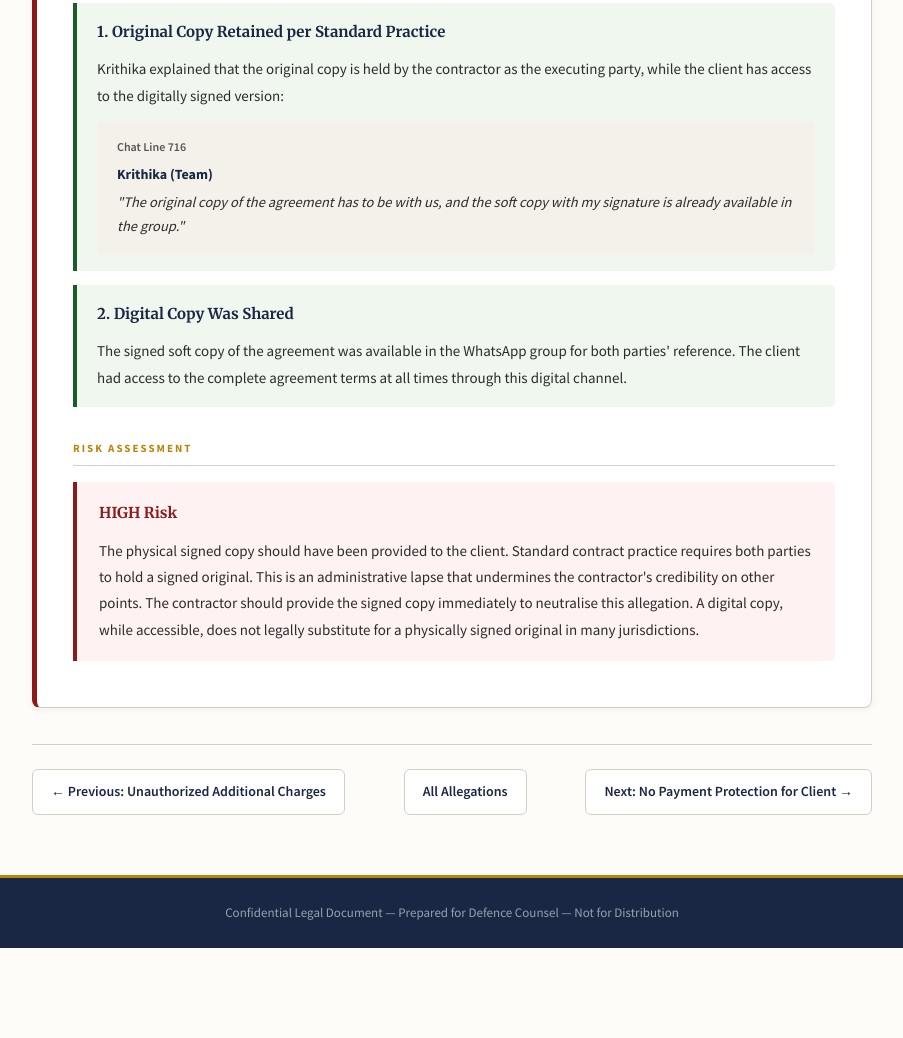
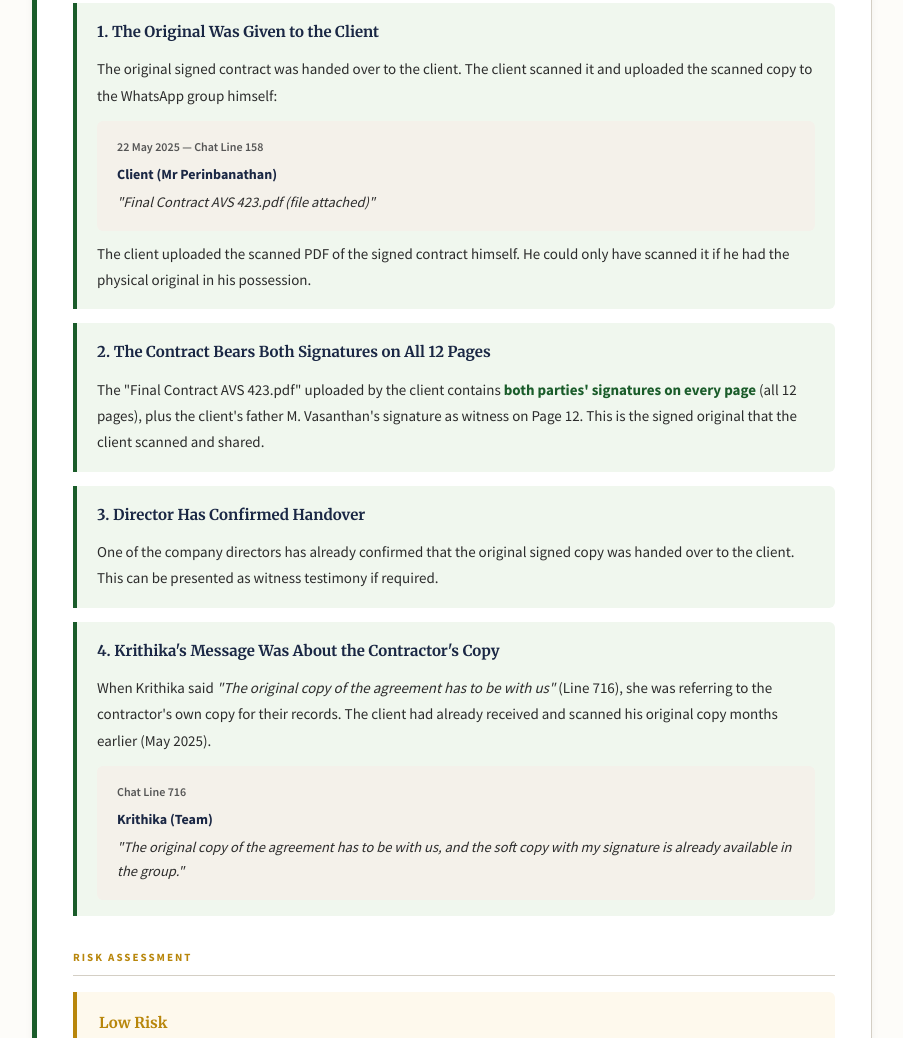
Before and after one commit to Harishmelvic/legal-brief-avs423, a plain HTML site: page allegations/8.html in a window 1280 px wide. Shown: the part 756-1794 px from the top of the page, without its empty margins (188-1091 px from the left). Before the commit the page ends 1704 px from the top, so only its background shows below. Drawn offline with Linux system fonts and the light colour scheme.

Commit message:
Upgrade Allegation #8 to Strong Defence - original was given to client
- Client scanned & uploaded "Final Contract AVS 423.pdf" himself (Line 158)
- Both signatures on all 12 pages + father's witness signature
- Director confirmed handover of physical original
- All 15 allegations now have Strong Defence

Co-Authored-By: Claude Opus 4.6 <noreply@anthropic.com>

```diff
--- a/allegations/8.html
+++ b/allegations/8.html
@@ -133,7 +133,7 @@
         .allegation-card {
             background: var(--card-bg);
             border: 1px solid var(--border);
-            border-left: 5px solid #8b1a1a;
+            border-left: 5px solid #1a5c2a;
             border-radius: 8px;
             padding: 32px 36px;
             box-shadow: 0 2px 8px rgba(0,0,0,0.05);
@@ -317,7 +317,7 @@
             <h1>Signed Contract Copy Not Returned</h1>
             <div class="header-badges">
                 <span class="badge severity-medium">Medium Severity</span>
-                <span class="badge defence-weak">Weak Defence</span>
+                <span class="badge defence-strong">Strong Defence</span>
             </div>
         </div>
     </header>
@@ -349,8 +349,29 @@
             <h2>Contractor's Defence</h2>
 
             <div class="counter-point">
-                <h3>1. Original Copy Retained per Standard Practice</h3>
-                <p>Krithika explained that the original copy is held by the contractor as the executing party, while the client has access to the digitally signed version:</p>
+                <h3>1. The Original Was Given to the Client</h3>
+                <p>The original signed contract was handed over to the client. The client scanned it and uploaded the scanned copy to the WhatsApp group himself:</p>
+                <div class="chat-evidence" style="margin-top: 12px; margin-bottom: 0;">
+                    <div class="chat-meta">22 May 2025 &mdash; Chat Line 158</div>
+                    <div class="chat-sender">Client (Mr Perinbanathan)</div>
+                    <div class="chat-message">"Final Contract AVS 423.pdf (file attached)"</div>
+                </div>
+                <p style="margin-top: 10px;">The client uploaded the scanned PDF of the signed contract himself. He could only have scanned it if he had the physical original in his possession.</p>
+            </div>
+
+            <div class="counter-point">
+                <h3>2. The Contract Bears Both Signatures on All 12 Pages</h3>
+                <p>The "Final Contract AVS 423.pdf" uploaded by the client contains <strong>both parties' signatures on every page</strong> (all 12 pages), plus the client's father M. Vasanthan's signature as witness on Page 12. This is the signed original that the client scanned and shared.</p>
+            </div>
+
+            <div class="counter-point">
+                <h3>3. Director Has Confirmed Handover</h3>
+                <p>One of the company directors has already confirmed that the original signed copy was handed over to the client. This can be presented as witness testimony if required.</p>
+            </div>
+
+            <div class="counter-point">
+                <h3>4. Krithika's Message Was About the Contractor's Copy</h3>
+                <p>When Krithika said <em>"The original copy of the agreement has to be with us"</em> (Line 716), she was referring to the contractor's own copy for their records. The client had already received and scanned his original copy months earlier (May 2025).</p>
                 <div class="chat-evidence" style="margin-top: 12px; margin-bottom: 0;">
                     <div class="chat-meta">Chat Line 716</div>
                     <div class="chat-sender">Krithika (Team)</div>
@@ -358,17 +379,12 @@
                 </div>
             </div>
 
-            <div class="counter-point">
-                <h3>2. Digital Copy Was Shared</h3>
-                <p>The signed soft copy of the agreement was available in the WhatsApp group for both parties' reference. The client had access to the complete agreement terms at all times through this digital channel.</p>
-            </div>
-
             <!-- RISK ASSESSMENT -->
             <div class="section-label" style="margin-top: 32px;">Risk Assessment</div>
 
-            <div class="risk-box high-risk">
-                <h3 style="color: var(--red);">HIGH Risk</h3>
-                <p>The physical signed copy should have been provided to the client. Standard contract practice requires both parties to hold a signed original. This is an administrative lapse that undermines the contractor's credibility on other points. The contractor should provide the signed copy immediately to neutralise this allegation. A digital copy, while accessible, does not legally substitute for a physically signed original in many jurisdictions.</p>
+            <div class="risk-box">
+                <h3 style="color: var(--gold);">Low Risk</h3>
+                <p>The client's own action of scanning and uploading "Final Contract AVS 423.pdf" on 22 May 2025 proves he had the physical original in his possession. The contract bears both signatures on all 12 pages plus the father's witness signature. A director has confirmed the handover. The client's later claim of not receiving the signed copy is contradicted by his own upload of the scanned document.</p>
             </div>
         </div>
 
```
Also changed, not shown: allegations/index.html (+6 -6 lines), index.html (+8 -6 lines).
